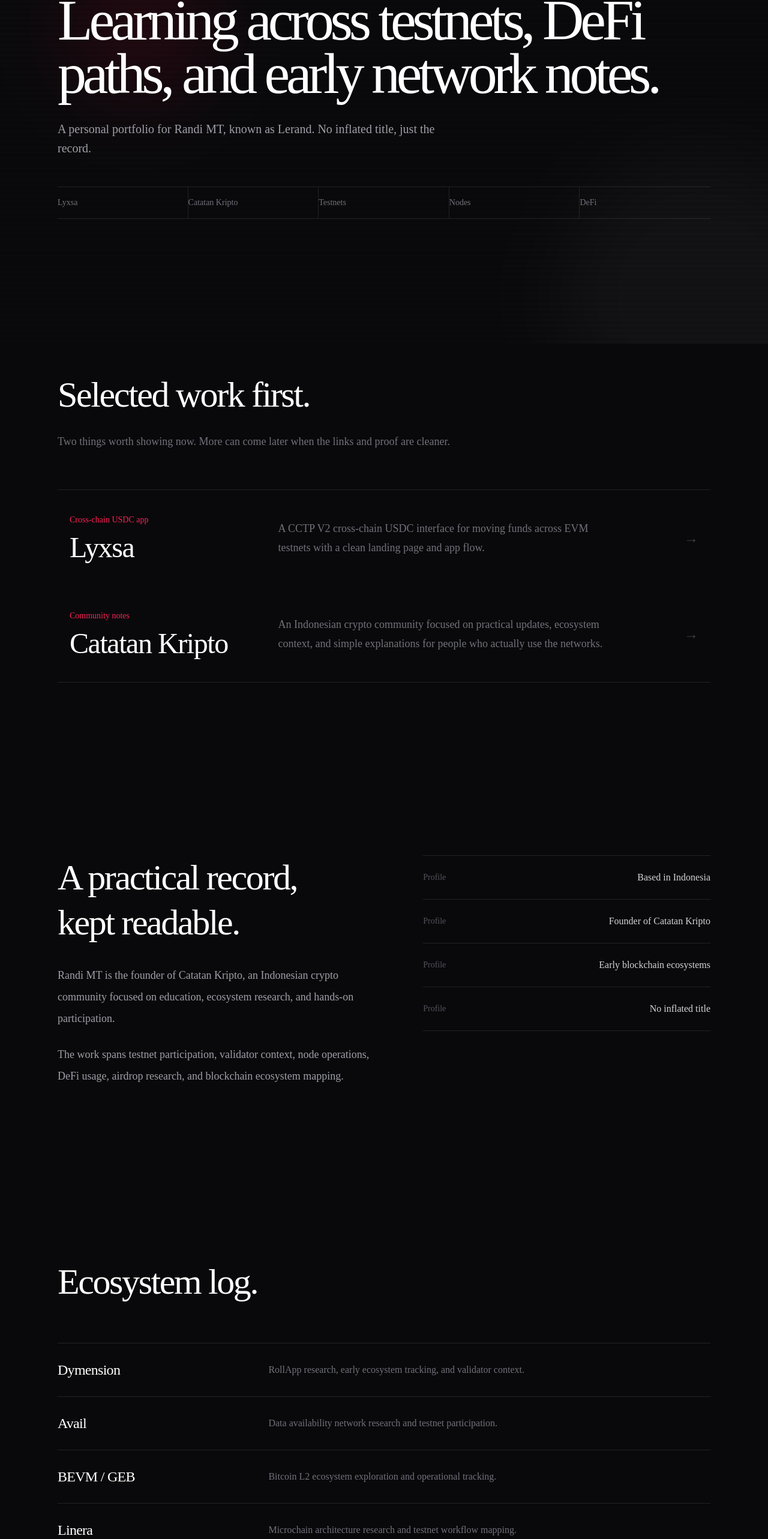
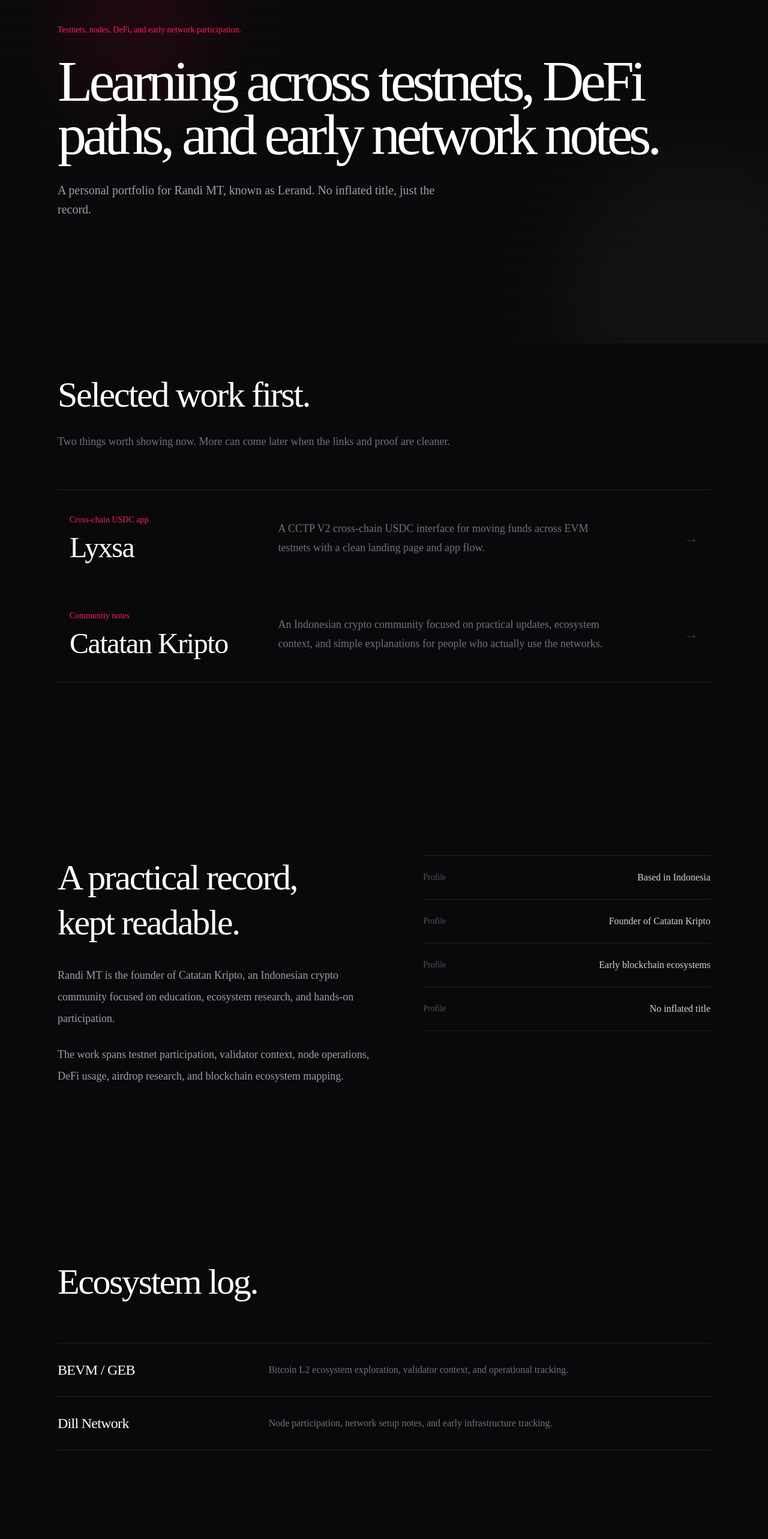
Before and after one commit to Randimt/lerand-portfolio, a Next.js app: page / in a window 1280 px wide. Shown: the part 227-2793 px from the top of the page at 60% size. Built offline with nearby package versions, Linux system fonts and the light colour scheme.

Commit message:
Simplify hero and ecosystem log

```diff
--- a/src/app/page.tsx
+++ b/src/app/page.tsx
@@ -28,20 +28,12 @@ const quickFacts = [
 
 const ecosystems = [
   {
-    name: "Dymension",
-    role: "RollApp research, early ecosystem tracking, and validator context.",
+    name: "BEVM / GEB",
+    role: "Bitcoin L2 ecosystem exploration, validator context, and operational tracking.",
   },
   {
-    name: "Avail",
-    role: "Data availability network research and testnet participation.",
-  },
-  {
-    name: "BEVM / GEB",
-    role: "Bitcoin L2 ecosystem exploration and operational tracking.",
-  },
-  {
-    name: "Linera",
-    role: "Microchain architecture research and testnet workflow mapping.",
+    name: "Dill Network",
+    role: "Node participation, network setup notes, and early infrastructure tracking.",
   },
 ];
 
@@ -130,23 +122,6 @@ export default function Home() {
           >
             A personal portfolio for Randi MT, known as Lerand. No inflated title, just the record.
           </motion.p>
-          <motion.div
-            variants={fadeUp}
-            transition={{ duration: 0.85, ease }}
-            className="mt-12 grid border-y border-white/10 text-sm text-zinc-500 sm:grid-cols-5"
-          >
-            {[
-              "Lyxsa",
-              "Catatan Kripto",
-              "Testnets",
-              "Nodes",
-              "DeFi",
-            ].map((item) => (
-              <div key={item} className="border-white/10 py-4 sm:border-r sm:last:border-r-0">
-                {item}
-              </div>
-            ))}
-          </motion.div>
         </motion.div>
       </section>
 
```
